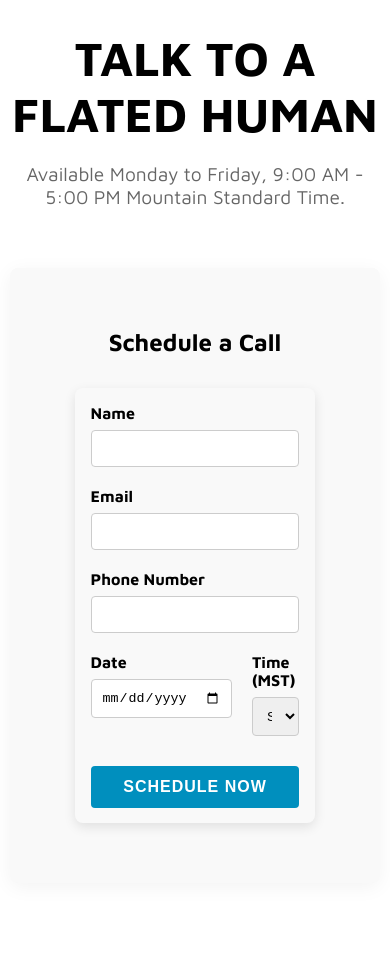
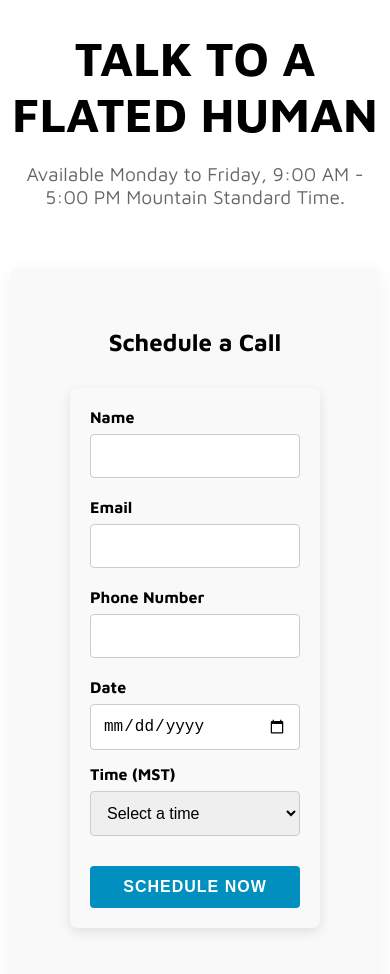
Before and after one commit to danowatts73/flated-scheduler, a Next.js app: page / in a window 390 px wide. Shown: the top 974 px of the page. Before the commit the page ends 913 px from the top, so only its background shows below. Built offline with nearby package versions, Linux system fonts and the light colour scheme.

Commit message:
Comprehensive mobile fix: wider input boxes, better padding, responsive layout

```diff
--- a/components/Scheduler.js
+++ b/components/Scheduler.js
@@ -135,10 +135,10 @@ export default function Scheduler() {
     };
 
     return (
-        <section className="section" style={{ padding: '20px 10px' }}>
-            <div className="container" style={{ maxWidth: '600px', width: '100%', padding: '0 15px' }}>
+        <section className="section" style={{ padding: '20px 0' }}>
+            <div className="container" style={{ maxWidth: '600px', width: '100%', padding: '0 20px', boxSizing: 'border-box' }}>
                 <h2 style={{ textAlign: 'center', marginBottom: '2rem', fontSize: 'clamp(1.5rem, 5vw, 2rem)' }}>Schedule a Call</h2>
-                <div style={{ padding: 'clamp(15px, 4vw, 30px)', borderRadius: '8px', boxShadow: '0 4px 12px rgba(0,0,0,0.1)' }}>
+                <div style={{ padding: 'clamp(20px, 5vw, 30px)', borderRadius: '8px', boxShadow: '0 4px 12px rgba(0,0,0,0.1)' }}>
                     <form onSubmit={handleSubmit} style={{ display: 'flex', flexDirection: 'column', gap: '20px' }}>
                         <div>
                             <label htmlFor="name" style={{ display: 'block', marginBottom: '8px', fontWeight: 'bold' }}>Name</label>
@@ -149,7 +149,7 @@ export default function Scheduler() {
                                 required
                                 value={formData.name}
                                 onChange={handleChange}
-                                style={{ width: '100%', padding: '10px', borderRadius: '4px', border: '1px solid #ccc' }}
+                                style={{ width: '100%', padding: '12px', borderRadius: '4px', border: '1px solid #ccc', boxSizing: 'border-box', fontSize: '16px' }}
                             />
                         </div>
 
@@ -162,7 +162,7 @@ export default function Scheduler() {
                                 required
                                 value={formData.email}
                                 onChange={handleChange}
-                                style={{ width: '100%', padding: '10px', borderRadius: '4px', border: '1px solid #ccc' }}
+                                style={{ width: '100%', padding: '12px', borderRadius: '4px', border: '1px solid #ccc', boxSizing: 'border-box', fontSize: '16px' }}
                             />
                         </div>
 
@@ -175,12 +175,12 @@ export default function Scheduler() {
                                 required
                                 value={formData.phone}
                                 onChange={handleChange}
-                                style={{ width: '100%', padding: '10px', borderRadius: '4px', border: '1px solid #ccc' }}
+                                style={{ width: '100%', padding: '12px', borderRadius: '4px', border: '1px solid #ccc', boxSizing: 'border-box', fontSize: '16px' }}
                             />
                         </div>
 
-                        <div style={{ display: 'flex', gap: '20px' }}>
-                            <div style={{ flex: 1 }}>
+                        <div style={{ display: 'flex', gap: '15px', flexWrap: 'wrap' }}>
+                            <div style={{ flex: '1 1 200px', minWidth: '0' }}>
                                 <label htmlFor="date" style={{ display: 'block', marginBottom: '8px', fontWeight: 'bold' }}>Date</label>
                                 <input
                                     type="date"
@@ -190,10 +190,10 @@ export default function Scheduler() {
                                     value={formData.date}
                                     onChange={handleChange}
                                     min={new Date().toISOString().split('T')[0]}
-                                    style={{ width: '100%', padding: '10px', borderRadius: '4px', border: '1px solid #ccc' }}
+                                    style={{ width: '100%', padding: '12px', borderRadius: '4px', border: '1px solid #ccc', boxSizing: 'border-box', fontSize: '16px' }}
                                 />
                             </div>
-                            <div style={{ flex: 1 }}>
+                            <div style={{ flex: '1 1 200px', minWidth: '0' }}>
                                 <label htmlFor="time" style={{ display: 'block', marginBottom: '8px', fontWeight: 'bold' }}>Time (MST)</label>
                                 <select
                                     id="time"
@@ -201,7 +201,7 @@ export default function Scheduler() {
                                     required
                                     value={formData.time}
                                     onChange={handleChange}
-                                    style={{ width: '100%', padding: '10px', borderRadius: '4px', border: '1px solid #ccc' }}
+                                    style={{ width: '100%', padding: '12px', borderRadius: '4px', border: '1px solid #ccc', boxSizing: 'border-box', fontSize: '16px' }}
                                 >
                                     <option value="">Select a time</option>
                                     {allTimeSlots.map(timeSlot => {
--- /dev/null
+++ b/shopify-embed-code.html
@@ -0,0 +1,71 @@
+<!-- FLATED Scheduler - Responsive Embed Code for Shopify -->
+<!-- Paste this code into your Shopify page: flated.com/pages/schedule-a-call -->
+<!-- Make sure to use the "Show HTML" button in the Shopify editor -->
+
+<style>
+  /* Remove any default Shopify padding/margins that might constrain width */
+  body,
+  .main-content,
+  .page-width {
+    padding-left: 0 !important;
+    padding-right: 0 !important;
+  }
+
+  /* Container for the iframe */
+  .scheduler-container {
+    position: relative;
+    width: 100%;
+    max-width: 100%;
+    margin: 0;
+    padding: 0;
+    box-sizing: border-box;
+  }
+
+  /* Responsive iframe */
+  .scheduler-iframe {
+    width: 100%;
+    border: none;
+    overflow: hidden;
+    display: block;
+  }
+
+  /* Desktop: fixed height */
+  @media (min-width: 768px) {
+    .scheduler-iframe {
+      height: 900px;
+    }
+  }
+
+  /* Mobile: adjusted height for better fit */
+  @media (max-width: 767px) {
+    .scheduler-iframe {
+      height: 1000px;
+      min-height: 100vh;
+    }
+  }
+
+  /* Extra small screens */
+  @media (max-width: 480px) {
+    .scheduler-iframe {
+      height: 1050px;
+    }
+  }
+</style>
+
+<div class="scheduler-container">
+  <iframe src="https://flated-scheduler.vercel.app" class="scheduler-iframe" title="Schedule a Call with FLATED"
+    loading="lazy" allowtransparency="true"></iframe>
+</div>
+
+<!-- Optional: Loading indicator while iframe loads -->
+<script>
+  // Add a simple loading state (optional)
+  document.addEventListener('DOMContentLoaded', function () {
+    const iframe = document.querySelector('.scheduler-iframe');
+    if (iframe) {
+      iframe.addEventListener('load', function () {
+        console.log('Scheduler loaded successfully');
+      });
+    }
+  });
+</script>
```
